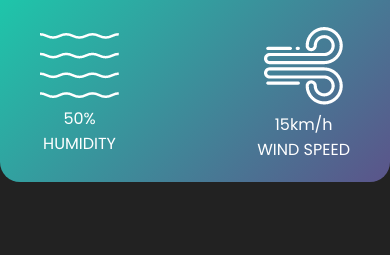
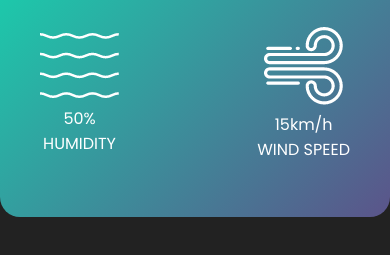
Before and after one commit to Abdullahasm786/Weather-App, a plain HTML site: page index.html in a window 390 px wide. Shown: the part 293-548 px from the top of the page. Drawn offline with Linux system fonts and the light colour scheme.

Commit message:
Update style.css

```diff
--- a/style.css
+++ b/style.css
@@ -98,10 +98,11 @@ body{
     display:none;
 } */
 @media (max-width: 768px) {
-    .card {
-      width: 100%;
-      padding: 20px;
-    }
+   .card {
+          width: 100%;
+          padding: 20px;
+          /* Increase the height */
+          min-height: 500px;
 
     .search {
       font-size: 16px;
```
